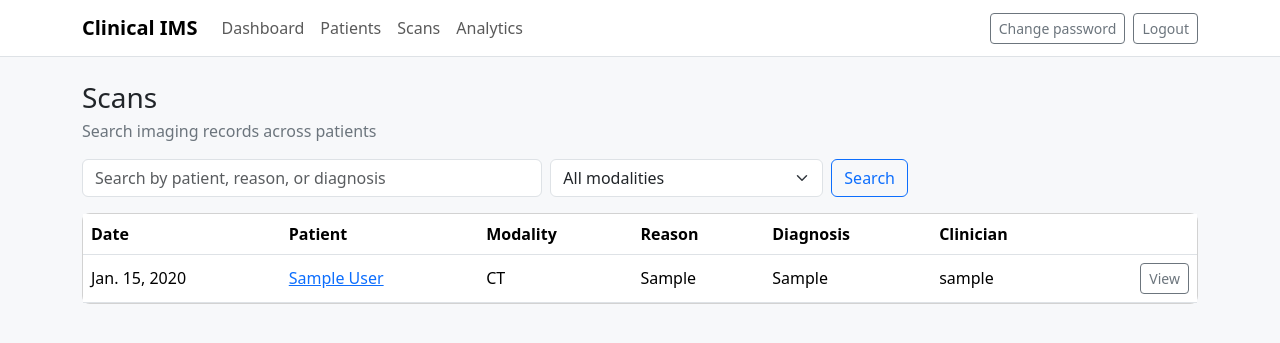
After one commit to yuanx749/clinical-ims, a Django app: page /scans/ in a window 1280 px wide. The commit adds this page. Shown: the top 343 px of the page. Run offline with Django 5.2, Linux system fonts and the light colour scheme; a user stored in the database is signed in; tables that the repository leaves empty hold one stand-in row (values such as "Sample post").

Commit message:
Add scan list and account maintenance

```diff
--- a/config/urls.py
+++ b/config/urls.py
@@ -18,12 +18,28 @@ from django.contrib import admin
 from django.contrib.auth import views as auth_views
 from django.conf import settings
 from django.conf.urls.static import static
+from django.urls import reverse_lazy
 from django.urls import include, path
+from records.forms import BootstrapPasswordChangeForm
 
 urlpatterns = [
     path("admin/", admin.site.urls),
     path("login/", auth_views.LoginView.as_view(template_name="registration/login.html"), name="login"),
     path("logout/", auth_views.LogoutView.as_view(), name="logout"),
+    path(
+        "password/change/",
+        auth_views.PasswordChangeView.as_view(
+            form_class=BootstrapPasswordChangeForm,
+            template_name="registration/password_change_form.html",
+            success_url=reverse_lazy("password_change_done"),
+        ),
+        name="password_change",
+    ),
+    path(
+        "password/change/done/",
+        auth_views.PasswordChangeDoneView.as_view(template_name="registration/password_change_done.html"),
+        name="password_change_done",
+    ),
     path("", include("records.urls")),
 ]
 
--- a/records/models.py
+++ b/records/models.py
@@ -5,6 +5,8 @@ from django.conf import settings
 from django.core.exceptions import ValidationError
 from django.core.validators import FileExtensionValidator, MaxValueValidator, MinValueValidator, RegexValidator
 from django.db import models
+from django.db.models.signals import post_delete
+from django.dispatch import receiver
 
 
 def validate_past_date(value):
@@ -122,3 +124,9 @@ class ClinicalScan(models.Model):
     def clean(self):
         if self.patient_id and self.performed_at < self.patient.birth_date:
             raise ValidationError({"performed_at": "Scan date cannot be before patient birth date."})
+
+
+@receiver(post_delete, sender=ClinicalScan)
+def delete_scan_image(sender, instance, **kwargs):
+    if instance.image:
+        instance.image.delete(save=False)
--- a/records/urls.py
+++ b/records/urls.py
@@ -12,6 +12,7 @@ urlpatterns = [
     path("patients/<int:patient_id>/edit/", views.patient_update, name="patient_update"),
     path("patients/<int:patient_id>/delete/", views.patient_delete, name="patient_delete"),
     path("patients/<int:patient_id>/scans/add/", views.scan_create, name="scan_create"),
+    path("scans/", views.scan_list, name="scan_list"),
     path("scans/<int:scan_id>/", views.scan_detail, name="scan_detail"),
     path("scans/<int:scan_id>/edit/", views.scan_update, name="scan_update"),
     path("scans/<int:scan_id>/delete/", views.scan_delete, name="scan_delete"),
--- a/records/views.py
+++ b/records/views.py
@@ -57,6 +57,29 @@ def patient_list(request):
 
 
 @login_required
+def scan_list(request):
+    search = request.GET.get("q", "").strip()
+    modality = request.GET.get("modality", "").strip()
+    scans = ClinicalScan.objects.select_related("patient", "clinician")
+    if search:
+        scans = scans.filter(
+            Q(patient__first_name__icontains=search)
+            | Q(patient__last_name__icontains=search)
+            | Q(reason__icontains=search)
+            | Q(diagnosis__icontains=search)
+        )
+    if modality:
+        scans = scans.filter(modality=modality)
+    context = {
+        "scans": scans,
+        "search": search,
+        "modality": modality,
+        "modality_choices": ClinicalScan.Modality.choices,
+    }
+    return render(request, "records/scan_list.html", context)
+
+
+@login_required
 def patient_detail(request, patient_id):
     patient = get_object_or_404(Patient, pk=patient_id)
     return render(request, "records/patient_detail.html", {"patient": patient})
@@ -97,8 +120,6 @@ def patient_delete(request, patient_id):
         raise PermissionDenied
     patient = get_object_or_404(Patient, pk=patient_id)
     if request.method == "POST":
-        for scan in patient.scans.all():
-            scan.image.delete(save=False)
         patient.delete()
         messages.success(request, "Patient deleted.")
         return redirect("patient_list")
@@ -156,7 +177,6 @@ def scan_delete(request, scan_id):
         raise PermissionDenied
     patient_id = scan.patient_id
     if request.method == "POST":
-        scan.image.delete(save=False)
         scan.delete()
         messages.success(request, "Scan deleted.")
         return redirect("patient_detail", patient_id=patient_id)
--- a/templates/base.html
+++ b/templates/base.html
@@ -20,12 +20,16 @@
             <ul class="navbar-nav me-auto">
               <li class="nav-item"><a class="nav-link" href="{% url 'dashboard' %}">Dashboard</a></li>
               <li class="nav-item"><a class="nav-link" href="{% url 'patient_list' %}">Patients</a></li>
+              <li class="nav-item"><a class="nav-link" href="{% url 'scan_list' %}">Scans</a></li>
               <li class="nav-item"><a class="nav-link" href="{% url 'analytics' %}">Analytics</a></li>
             </ul>
-            <form method="post" action="{% url 'logout' %}" class="ms-lg-auto">
+            <div class="d-flex gap-2 ms-lg-auto">
+              <a href="{% url 'password_change' %}" class="btn btn-outline-secondary btn-sm">Change password</a>
+              <form method="post" action="{% url 'logout' %}">
               {% csrf_token %}
-              <button type="submit" class="btn btn-outline-secondary btn-sm">Logout</button>
-            </form>
+                <button type="submit" class="btn btn-outline-secondary btn-sm">Logout</button>
+              </form>
+            </div>
           {% endif %}
         </div>
       </div>
--- /dev/null
+++ b/templates/records/scan_list.html
@@ -0,0 +1,60 @@
+{% extends "base.html" %}
+
+{% block content %}
+  <div class="d-flex align-items-center justify-content-between mb-3">
+    <div>
+      <h1 class="h3 mb-1">Scans</h1>
+      <p class="text-secondary mb-0">Search imaging records across patients</p>
+    </div>
+  </div>
+
+  <form method="get" class="row g-2 mb-3">
+    <div class="col-md-5">
+      <input type="search" name="q" value="{{ search }}" class="form-control" placeholder="Search by patient, reason, or diagnosis">
+    </div>
+    <div class="col-md-3">
+      <select name="modality" class="form-select">
+        <option value="">All modalities</option>
+        {% for value, label in modality_choices %}
+          <option value="{{ value }}" {% if modality == value %}selected{% endif %}>{{ label }}</option>
+        {% endfor %}
+      </select>
+    </div>
+    <div class="col-auto">
+      <button type="submit" class="btn btn-outline-primary">Search</button>
+    </div>
+  </form>
+
+  <div class="card">
+    <div class="table-responsive">
+      <table class="table table-hover align-middle mb-0">
+        <thead>
+          <tr>
+            <th>Date</th>
+            <th>Patient</th>
+            <th>Modality</th>
+            <th>Reason</th>
+            <th>Diagnosis</th>
+            <th>Clinician</th>
+            <th></th>
+          </tr>
+        </thead>
+        <tbody>
+          {% for scan in scans %}
+            <tr>
+              <td>{{ scan.performed_at }}</td>
+              <td><a href="{% url 'patient_detail' scan.patient.id %}">{{ scan.patient }}</a></td>
+              <td>{{ scan.get_modality_display }}</td>
+              <td>{{ scan.reason }}</td>
+              <td>{{ scan.diagnosis }}</td>
+              <td>{{ scan.clinician.username }}</td>
+              <td class="text-end"><a href="{% url 'scan_detail' scan.id %}" class="btn btn-sm btn-outline-secondary">View</a></td>
+            </tr>
+          {% empty %}
+            <tr><td colspan="7" class="text-center text-secondary py-4">No scans found.</td></tr>
+          {% endfor %}
+        </tbody>
+      </table>
+    </div>
+  </div>
+{% endblock %}
```
Also changed, not shown: records/forms.py (+7 -0 lines), records/tests.py (+51 -1 lines), templates/records/form_errors.html (+8 -0 lines), templates/registration/password_change_done.html (added, +13 -0 lines), templates/registration/password_change_form.html (added, +28 -0 lines), README.md.
